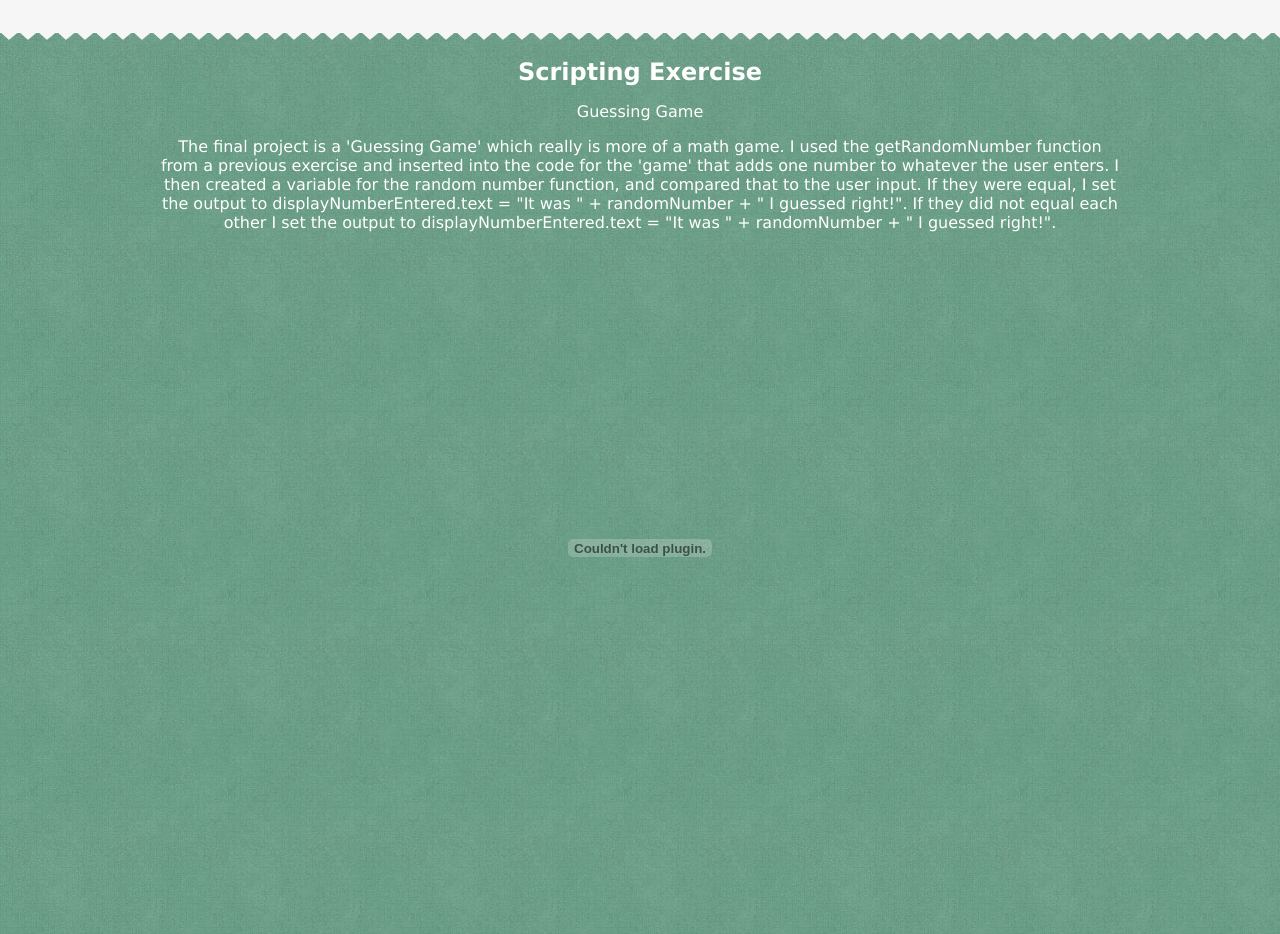
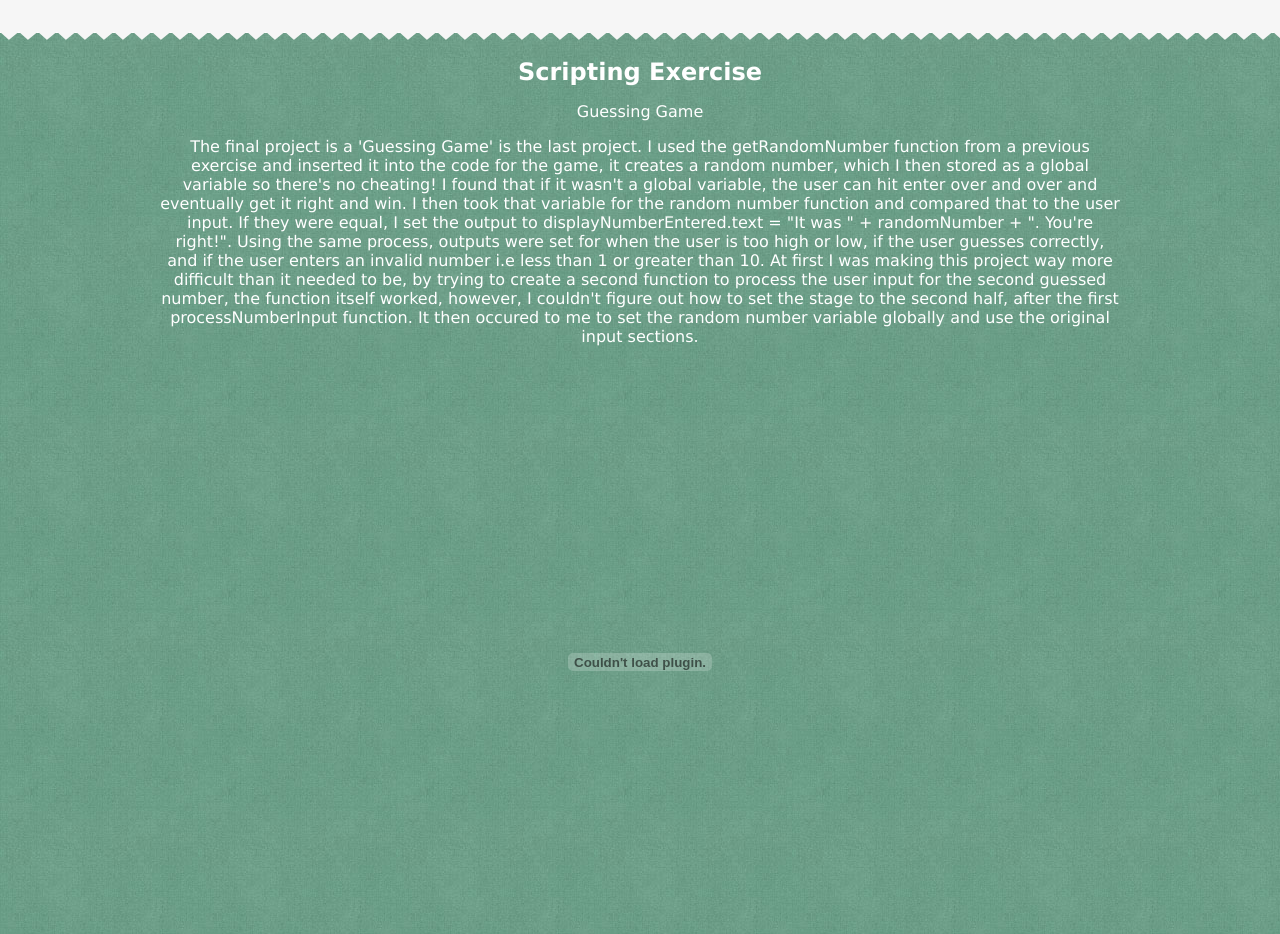
Before and after one commit to nicholedwight/UniCemsProject, a plain HTML site: page multimedia.html in a window 1280 px wide. Shown: the part 10200-11134 px from the top of the page. Drawn offline with nearby package versions, Linux system fonts and the light colour scheme.

Commit message:
Corrected Guessing Game and description

```diff
--- a/multimedia.html
+++ b/multimedia.html
@@ -123,7 +123,7 @@
 				<div class="wrapper">
 					<h2>Scripting Exercise</h2>
 					<p>Guessing Game</p>
-					<p>The final project is a 'Guessing Game' which really is more of a math game. I used the getRandomNumber function from a previous exercise and inserted into the code for the 'game' that adds one number to whatever the user enters. I then created a variable for the random number function, and compared that to the user input. If they were equal, I set the output to displayNumberEntered.text = "It was " +  randomNumber + " I guessed right!". If they did not equal each other I set the output to displayNumberEntered.text = "It was " +  randomNumber + " I guessed right!".  </p>
+					<p>The final project is a 'Guessing Game' is the last project. I used the getRandomNumber function from a previous exercise and inserted it into the code for the game, it creates a random number, which I then stored as a global variable so there's no cheating! I found that if it wasn't a global variable, the user can hit enter over and over and eventually get it right and win. I then took that variable for the random number function and compared that to the user input. If they were equal, I set the output to displayNumberEntered.text = "It was " +  randomNumber + ". You're right!". Using the same process, outputs were set for when the user is too high or low, if the user guesses correctly, and if the user enters an invalid number i.e less than 1 or greater than 10. At first I was making this project way more difficult than it needed to be, by trying to create a second function to process the user input for the second guessed number, the function itself worked, however, I couldn't figure out how to set the stage to the second half, after the first processNumberInput function. It then occured to me to set the random number variable globally and use the original input sections.  </p>
 					<embed src="videos/GuessingGame.swf" width="500" height="600">
 				</div>
 			</div>
```
Also changed, not shown: 1 other file.
